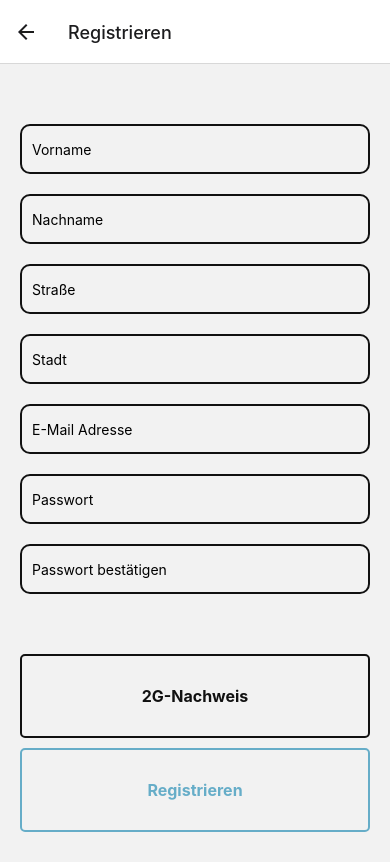
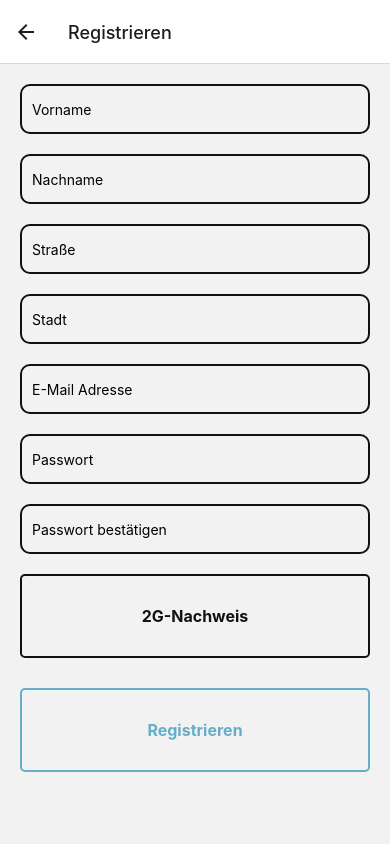
Before and after one commit to Nadine3107/MobileComputing_frontend, a React Native app: screen /Registrieren in a window 390 px wide. Built offline with nearby package versions, Linux system fonts and the light colour scheme.

Commit message:
Layout überarbeitet

```diff
--- a/Screens/Anmelden/Anmelden.js
+++ b/Screens/Anmelden/Anmelden.js
@@ -7,10 +7,12 @@ import TextfeldAnmelden from './TextFeldAnmelden';
 const Anmelden = () => {
   return (
     <>
-      <ScrollView style={[{ paddingBottom: 20 }]}>
-        <View style={{ marginBottom: 10 }}>
-        <TextfeldAnmelden/>
-        <Button title={'Anmelden'} type={'primary'}/>
+      <ScrollView style={[{ paddingBottom: 10 }]}>
+        <View style={{ marginBottom: 10, marginTop:10 }}>
+          <TextfeldAnmelden/>
+          <View style={{marginTop: 20}}>
+            <Button title={'Anmelden'} type={'primary'}/>
+          </View>
         </View>
       </ScrollView>
     </>
--- a/Screens/Anmelden/TextFeldAnmelden.js
+++ b/Screens/Anmelden/TextFeldAnmelden.js
@@ -8,7 +8,7 @@ import { COLORS } from '../../Styles/Colors';
 const TextfeldAnmelden = () => {
     const [text, onChangeText] = React.useState("Text");
     return (
-          <View style={{ marginVertical: 50 }}>
+          <View>
               <TextInput style = {styles.input} placeholder="E-Mail Adresse"/>
               <TextInput style = {styles.input} placeholder="Passwort"/>
           </View>
--- a/Screens/Registrieren/Registrieren.js
+++ b/Screens/Registrieren/Registrieren.js
@@ -9,10 +9,14 @@ const Registrieren = () => {
   return (
     <>
       <ScrollView style={[{ paddingBottom: 10 }]}>
-        <View style={{ marginBottom: 10 }}>
+        <View style={{ marginBottom: 10, marginTop:10}}>
           <TextfeldRegistrieren/>
-          <Button title={'2G-Nachweis'}/>
-          <Button title={'Registrieren'} type={'primary'}/>
+          <View style={{marginTop: 10}}>
+            <Button title={'2G-Nachweis'}/>
+          </View>
+          <View style={{marginTop: 20}}>
+            <Button title={'Registrieren'} type={'primary'}/>
+          </View>
         </View>
       </ScrollView>
     </>
--- a/Screens/Registrieren/TextfeldRegistrieren.js
+++ b/Screens/Registrieren/TextfeldRegistrieren.js
@@ -8,7 +8,7 @@ import { COLORS } from '../../Styles/Colors';
 const TextfeldRegistrieren = () => {
     const [text, onChangeText] = React.useState("Text");
     return (
-          <View style={{ marginVertical: 50 }}>
+          <View>
               <TextInput style = {styles.input} placeholder="Vorname"/>
               <TextInput style = {styles.input} placeholder="Nachname"/>
               <TextInput style = {styles.input} placeholder="Straße"/>
```
